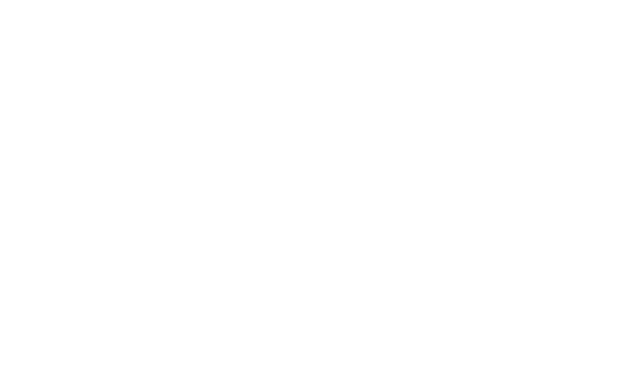
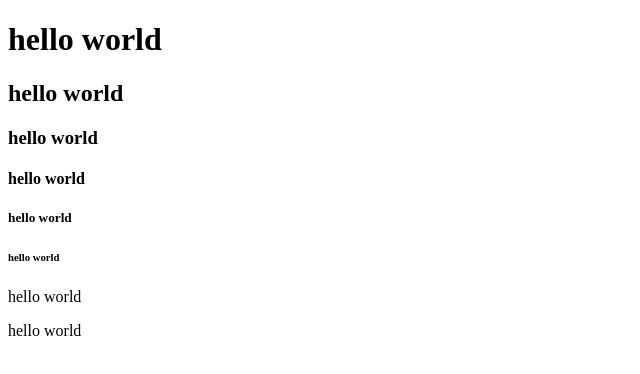
Before and after one commit to matfreitasc/Unit2.Froyo, a plain HTML site: page index.html in a window 1280 px wide. Shown: the whole page, without its empty margins (0-640 px from the left). Drawn offline with Linux system fonts and the light colour scheme.

Commit message:
Added some html

```diff
--- a/index.html
+++ b/index.html
@@ -7,6 +7,13 @@
     <title>Document</title>
 </head>
 <body>
-
+    <h1>hello world</h1>
+    <h2>hello world</h2>
+    <h3>hello world</h3>
+    <h4>hello world</h4>
+    <h5>hello world</h5>
+    <h6>hello world</h6>
+    <p>hello world</p
+    <p>hello world</p>
 </body>
 </html>
```
